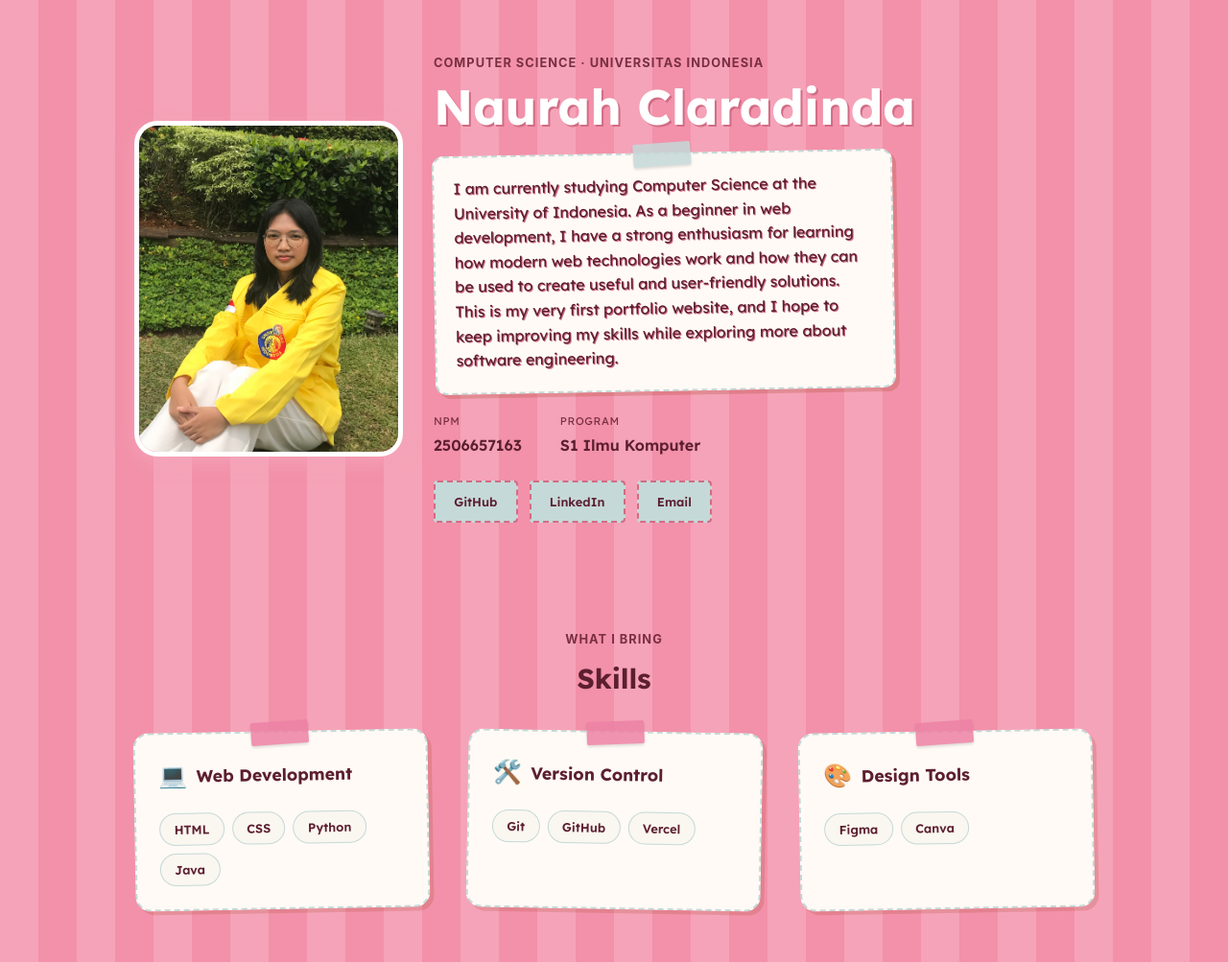
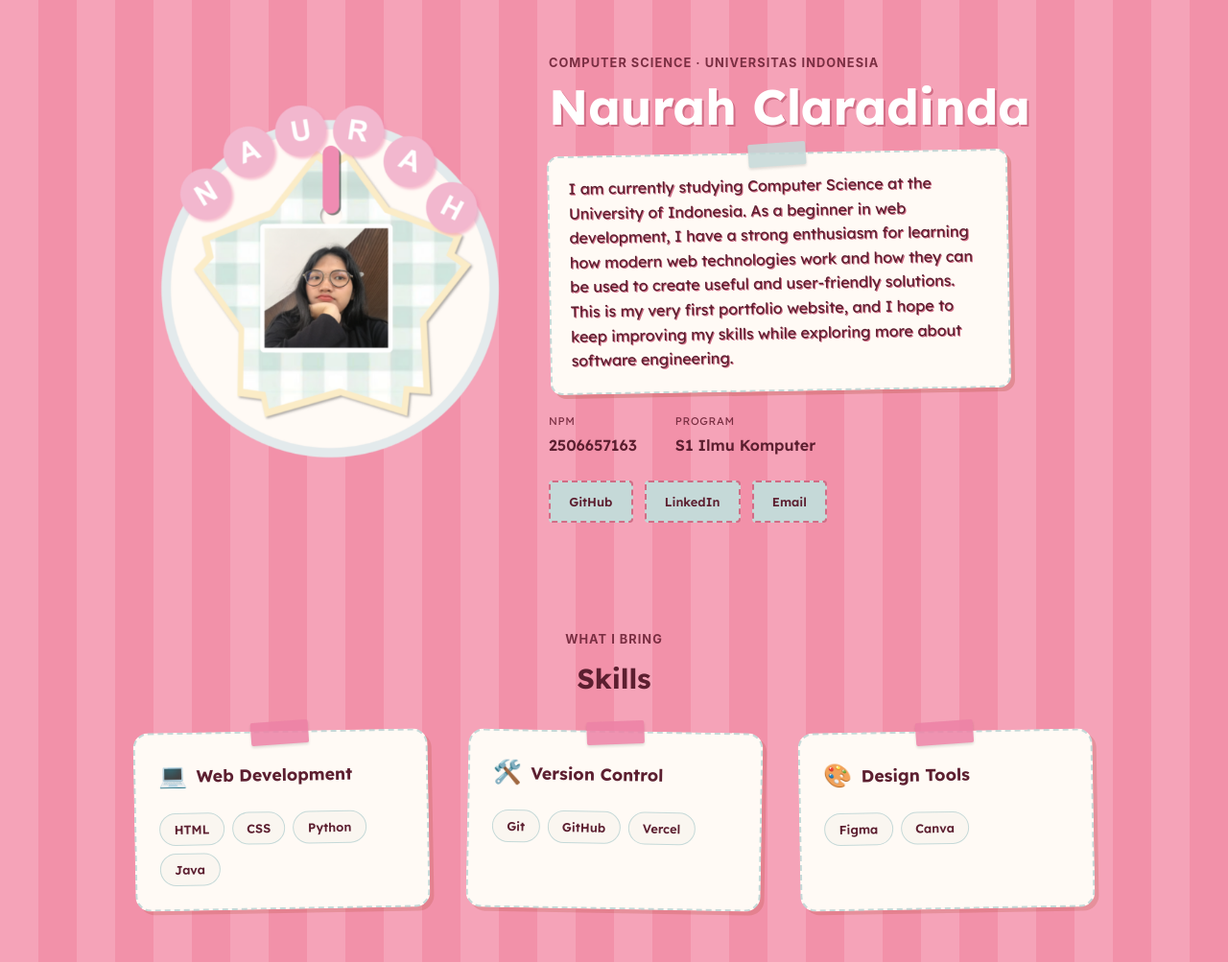
Before and after one commit to Naur4h/myportofolio, a Django app: page / in a window 1280 px wide. Shown: the part 92-1095 px from the top of the page at 96% size. Run offline with Django 5.2, Linux system fonts and the light colour scheme.

Commit message:
ganti gambar lagi

```diff
--- a/static/css/style.css
+++ b/static/css/style.css
@@ -1,3 +1,7 @@
+html, body {
+    max-width: 100%;
+    overflow-x: hidden;
+}
 * {
     margin: 0;
     padding: 0;
@@ -93,16 +97,15 @@ h1, h2, h3, .brand {
 .hero-photo {
     flex-shrink: 0;
 }
-
 .foto {
-    width: 55vw;
-    max-width: 280px;
-    aspect-ratio: 4 / 5;
+    width: 75vw;
+    max-width: 400px;
+    aspect-ratio: 1 / 1;
     display: block;
-    object-fit: cover;
-    border-radius: 24px;
-    border: 5px solid #ffffff;
-    box-shadow: 0 6px 20px rgba(245, 163, 184, 0.85);
+    object-fit: contain;
+    border-radius: 0;
+    border: none;
+    box-shadow: none;
     transition: transform 0.3s ease;
 }
 
--- a/templates/index.html
+++ b/templates/index.html
@@ -27,7 +27,7 @@
         <section class="hero" id="profile">
             <div class="container hero-grid">
                 <div class="hero-photo">
-                    <img class="foto" src="/static/img/naupacil.png" alt="Foto Naurah">
+                    <img class="foto" src="/static/img/rtf.png" alt="Foto Naurah">
                 </div>
                 <div class="hero-text">
                     <p class="hero-kicker">Computer Science &middot; Universitas Indonesia</p>
```
Also changed, not shown: static/img/rtf.png (added).
